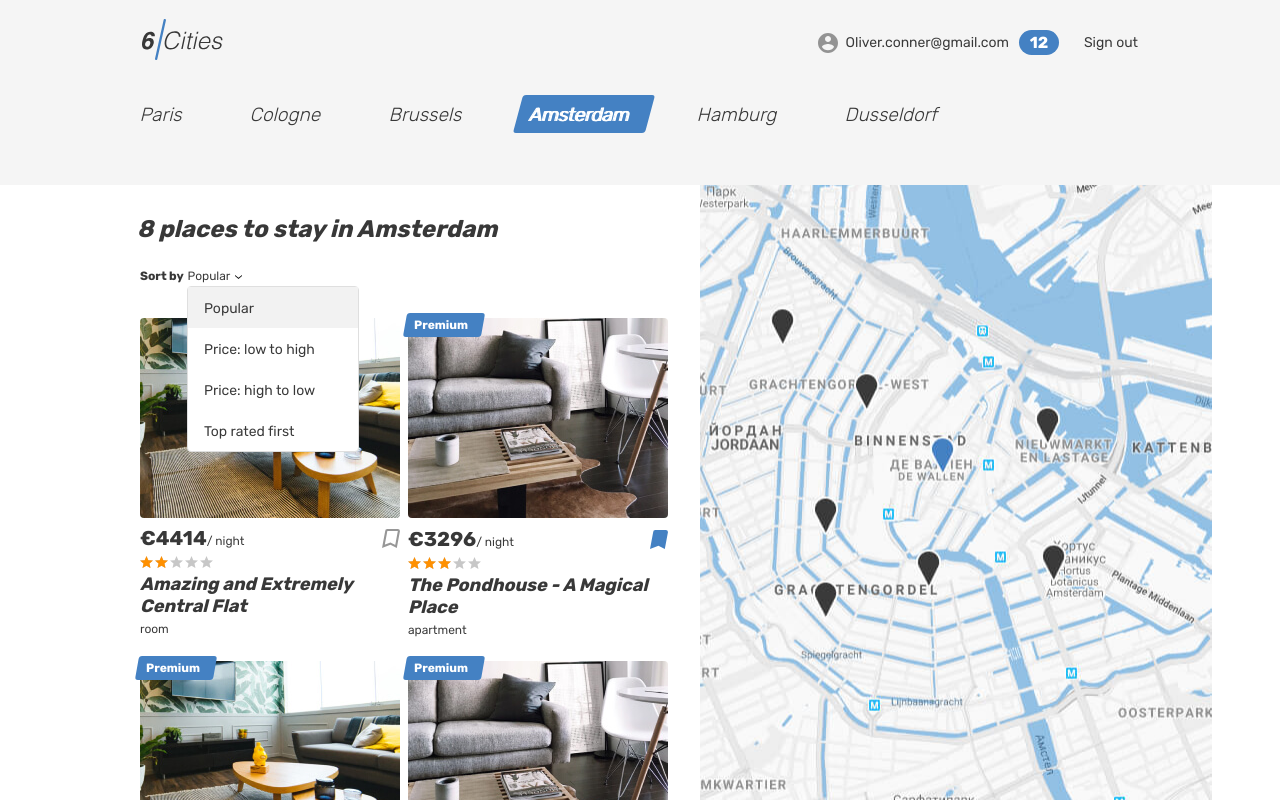
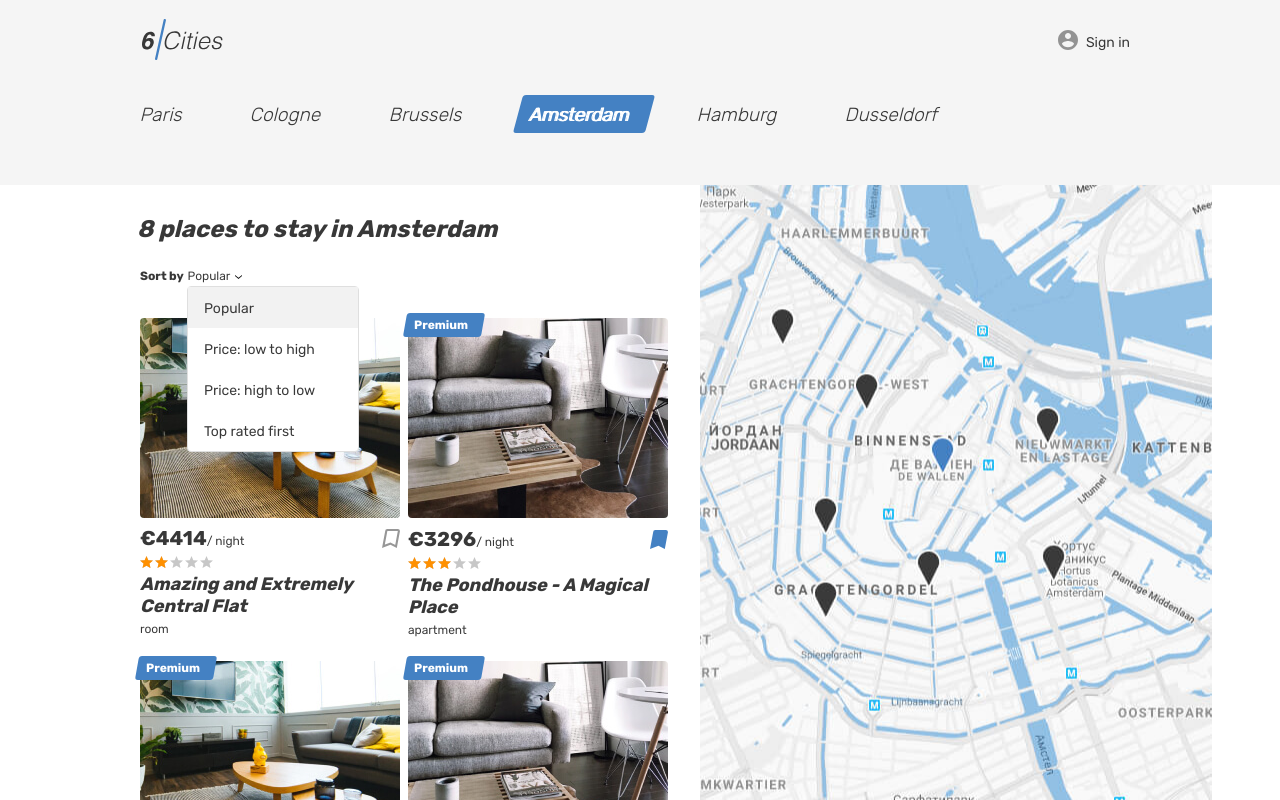
Before and after one commit to htmlacademy-react/2457807-six-cities-17, a React (Vite) app: page / in a window 1280 px wide. Built offline with nearby package versions, Linux system fonts and the light colour scheme.

Commit message:
убрал ошибку Warning: validateDOMNesting(...): <a> cannot appear as a descendant of <a>

```diff
--- a/src/components/header-navigation/header-navigation.tsx
+++ b/src/components/header-navigation/header-navigation.tsx
@@ -47,12 +47,10 @@ function HeaderNavigation({User, Offers}:headerNavigationProps):JSX.Element{
     <nav className="header__nav">
       <ul className="header__nav-list">
         <li className="header__nav-item user">
-          <Link className="header__nav-link header__nav-link--profile" to={AppRoute.Root}>
-            <UserAuthorized
-              User={User}
-              Offers = {Offers}
-            />
-          </Link>
+          <UserAuthorized
+            User={User}
+            Offers = {Offers}
+          />
         </li>
         {token && Item()}
       </ul>
--- a/src/mock/users.ts
+++ b/src/mock/users.ts
@@ -5,7 +5,7 @@ const User: AuthorizedUserType = {
   avatarUrl: 'https://url-to-image/image.png',
   isPro: false,
   email: 'Oliver.conner@gmail.com',
-  token: 'T2xpdmVyLmNvbm5lckBnbWFpbC5jb20='
+  token: ''
 };
 
 export default User;
```
